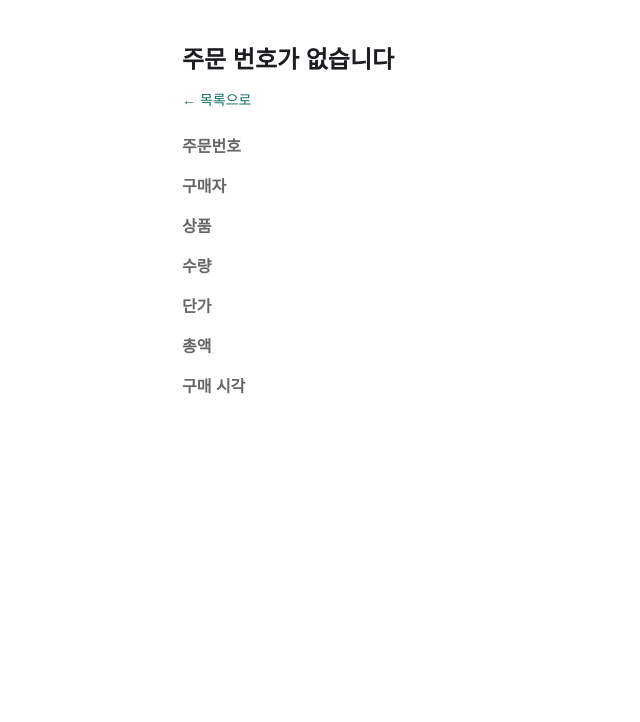
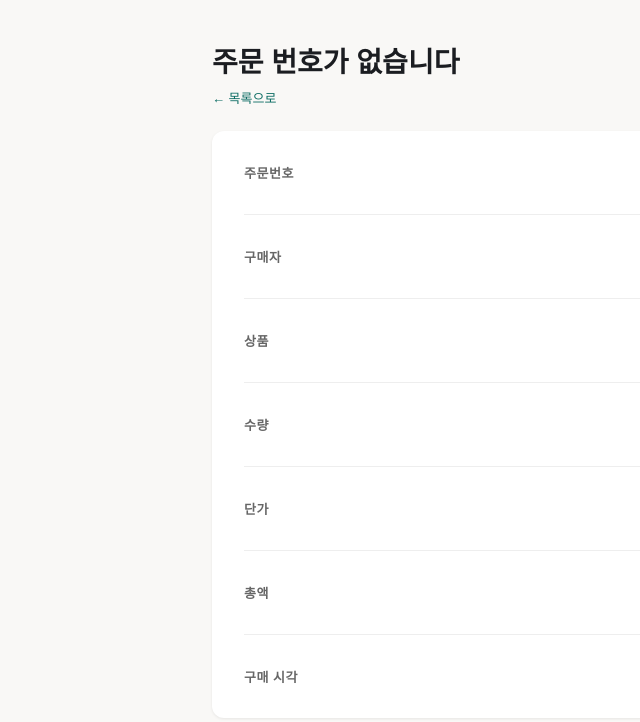
Before and after one commit to wkddlsdud971014-young/day13-starter-iny, a website: page detail.html in a window 1280 px wide. Shown: the whole page, without its empty margins (158-798 px from the left). Drawn offline with Linux system fonts and the light colour scheme.

Commit message:
Style detail page with card design

```diff
--- a/detail.html
+++ b/detail.html
@@ -5,43 +5,100 @@
 <meta name="viewport" content="width=device-width, initial-scale=1">
 <title>주문 상세</title>
 <style>
-  body { font-family: "Apple SD Gothic Neo", sans-serif; max-width: 600px; margin: 40px auto; padding: 0 16px; color: #1b1d21; }
-  h1 { font-size: 24px; margin-bottom: 8px; }
-  .meta { color: #666; font-size: 14px; margin-bottom: 24px; }
-  .info { display: grid; grid-template-columns: 120px 1fr; gap: 16px; }
-  .label { font-weight: 600; color: #666; }
-  .value { color: #1b1d21; }
-  .value.price { text-align: right; font-variant-numeric: tabular-nums; }
-  hr { border: none; border-top: 1px solid #ddd; margin: 24px 0; }
-  a { color: #0d6d64; text-decoration: none; }
-  a:hover { text-decoration: underline; }
+  * { box-sizing: border-box; }
+  body {
+    font-family: "Apple SD Gothic Neo", sans-serif;
+    max-width: 580px;
+    margin: 0 auto;
+    padding: 40px 20px;
+    color: #1b1d21;
+    background: #f9f8f6;
+  }
+  .header { margin-bottom: 24px; }
+  h1 { font-size: 28px; font-weight: 700; margin: 0 0 8px 0; }
+  .meta { color: #999; font-size: 13px; margin: 0; }
+  .meta a { color: #0d6d64; text-decoration: none; display: inline-flex; align-items: center; gap: 4px; }
+  .meta a:hover { text-decoration: underline; }
+
+  .card {
+    background: white;
+    border-radius: 12px;
+    padding: 32px;
+    box-shadow: 0 1px 3px rgba(0,0,0,0.08);
+  }
+  .info { display: grid; gap: 24px; }
+  .row { display: grid; grid-template-columns: 100px 1fr; gap: 16px; align-items: center; }
+  .label {
+    font-weight: 600;
+    color: #666;
+    font-size: 13px;
+    text-transform: uppercase;
+    letter-spacing: 0.5px;
+  }
+  .value {
+    color: #1b1d21;
+    font-size: 16px;
+  }
+  .value.price {
+    text-align: right;
+    font-variant-numeric: tabular-nums;
+    font-weight: 600;
+    color: #e85d04;
+  }
+  .divider { height: 1px; background: #eee; grid-column: 1/-1; margin: 8px 0; }
+  .section { background: #f9f8f6; padding: 16px; border-radius: 8px; }
+  .section .row:last-child .divider { display: none; }
 </style>
 </head>
 <body>
+  <div class="header">
     <h1 id="title">주문 상세</h1>
     <p class="meta"><a href="list.html">← 목록으로</a></p>
+  </div>
 
+  <div class="card">
     <div class="info">
+      <div class="row">
         <div class="label">주문번호</div>
         <div class="value" id="id"></div>
+      </div>
+      <div class="divider"></div>
 
+      <div class="row">
         <div class="label">구매자</div>
         <div class="value" id="buyer_name"></div>
+      </div>
+      <div class="divider"></div>
 
+      <div class="row">
         <div class="label">상품</div>
         <div class="value" id="product"></div>
+      </div>
+      <div class="divider"></div>
 
+      <div class="row">
         <div class="label">수량</div>
         <div class="value" id="quantity"></div>
+      </div>
+      <div class="divider"></div>
 
+      <div class="row">
         <div class="label">단가</div>
         <div class="value price" id="price_per_unit"></div>
+      </div>
+      <div class="divider"></div>
 
+      <div class="row">
         <div class="label">총액</div>
         <div class="value price" id="total_price"></div>
+      </div>
+      <div class="divider"></div>
 
+      <div class="row">
         <div class="label">구매 시각</div>
         <div class="value" id="purchased_at"></div>
+      </div>
+    </div>
   </div>
 
 <script>
```
Lines whose indentation alone changed are shown as unchanged.
